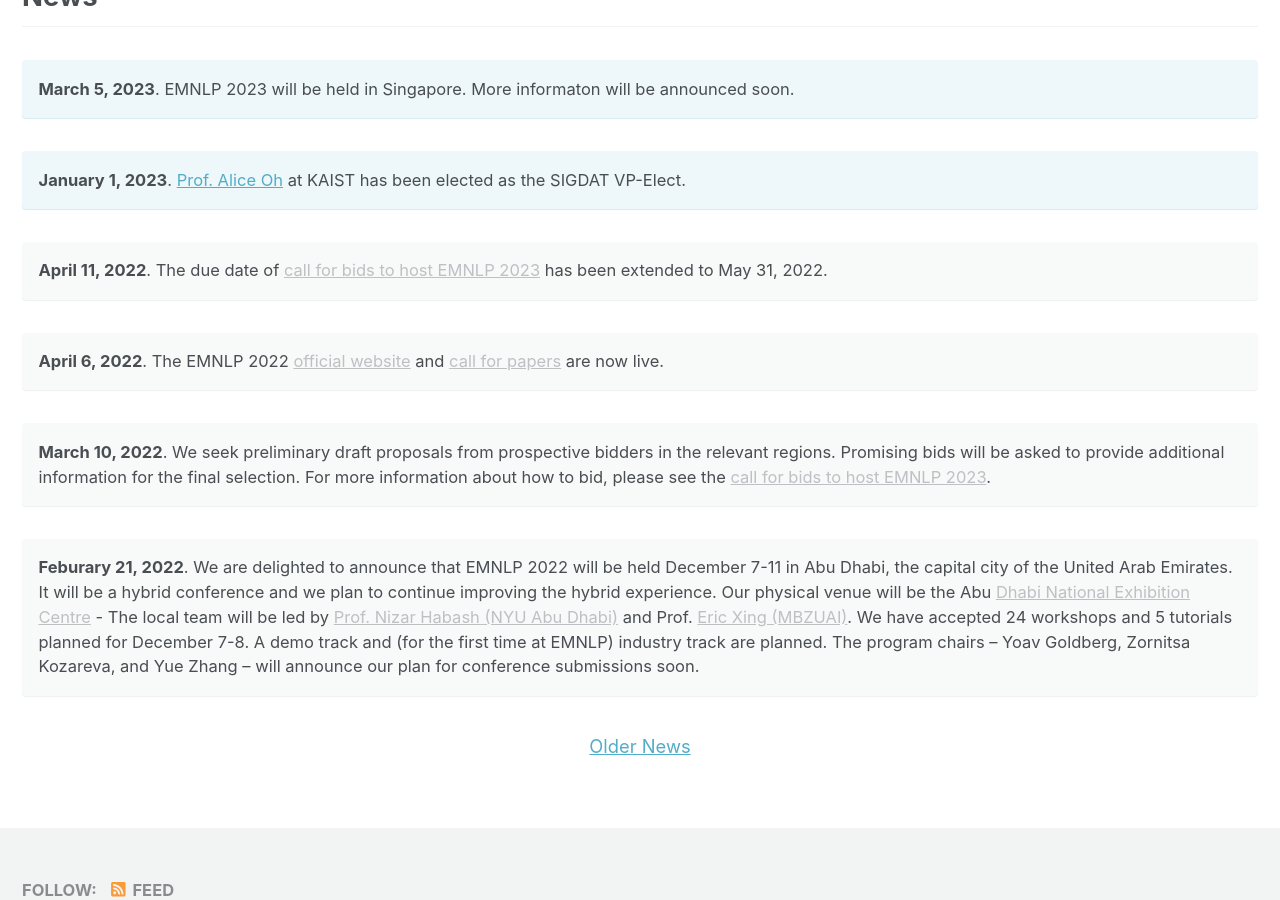
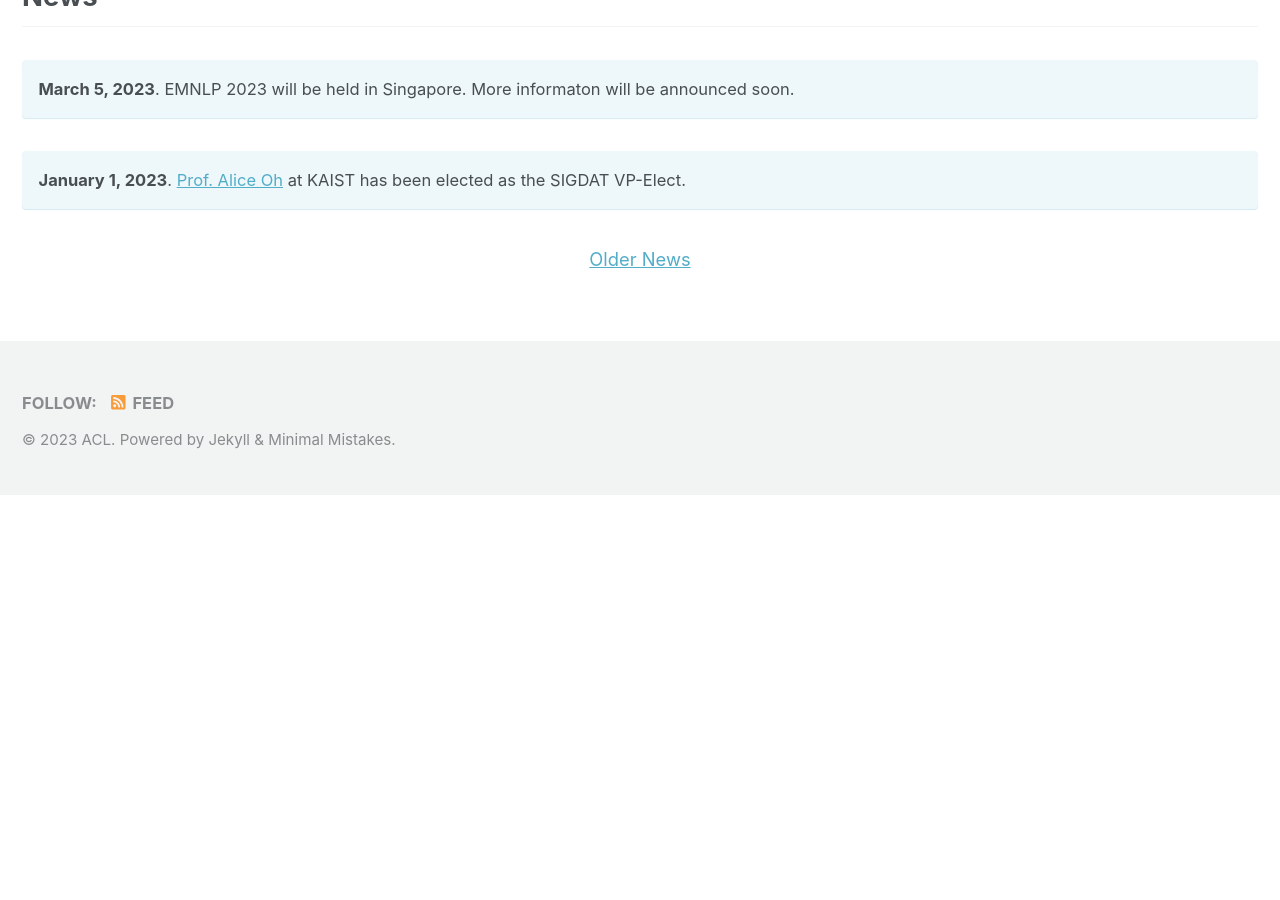
Before and after one commit to sigdat-org/sigdat, a Jekyll site: the page built from _pages/home.md, in a window 1280 px wide and 900 px high, scrolled down 777 px. Built offline with Jekyll 4.4.1, drawn with Linux system fonts in a browser that asks for light colours; nearby versions of some CDN libraries; after the commit the page ends 1272 px from its top, so only the background shows below that.

```diff
--- a/_pages/home.md
+++ b/_pages/home.md
@@ -20,18 +20,6 @@ SIGDAT is the [Association for Computational Linguistics](https://aclweb.org) sp
 **January 1, 2023**. [Prof. Alice Oh](https://aliceoh9.github.io/) at KAIST has been elected as the SIGDAT VP-Elect.
 {: .notice--info}
 
-**April 11, 2022**. The due date of [call for bids to host EMNLP 2023](/calls/bids2023) has been extended to May 31, 2022.
-{: .notice}
-
-**April 6, 2022**. The EMNLP 2022 [official website](https://2022.emnlp.org) and [call for papers](https://2022.emnlp.org/calls/papers/Overview) are now live.
-{: .notice}
-
-**March 10, 2022**. We seek preliminary draft proposals from prospective bidders in the relevant regions. Promising bids will be asked to provide additional information for the final selection. For more information about how to bid, please see the [call for bids to host EMNLP 2023](/calls/bids2023).
-{: .notice}
-
-**Feburary 21, 2022**. We are delighted to announce that EMNLP 2022 will be held December 7-11 in Abu Dhabi, the capital city of the United Arab Emirates.  It will be a hybrid conference and we plan to continue improving the hybrid experience. Our physical venue will be the Abu [Dhabi National Exhibition Centre](https://adnec.ae/) -  The local team will be led by [Prof. Nizar Habash (NYU Abu Dhabi)](https://nyuad.nyu.edu/en/academics/divisions/science/faculty/nizar-habash.html) and Prof. [Eric Xing (MBZUAI)](https://mbzuai.ac.ae/news-events/MBZUAI-appoints-world-renowned-leading-AI-academic-Professor-Dr-Eric-Xing-as-President).  We have accepted 24 workshops and 5 tutorials planned for December 7-8.  A demo track and (for the first time at EMNLP) industry track are planned.  The program chairs – Yoav Goldberg, Zornitsa Kozareva, and Yue Zhang – will announce our plan for conference submissions soon.
-{: .notice}
-
 <div class="text-center">
     <a href="/archive" style="font-size: smaller; font-decoration: italic;">Older News</a>
 </div>
```
Also changed, not shown: _pages/archive.md (+12 -0 lines).
